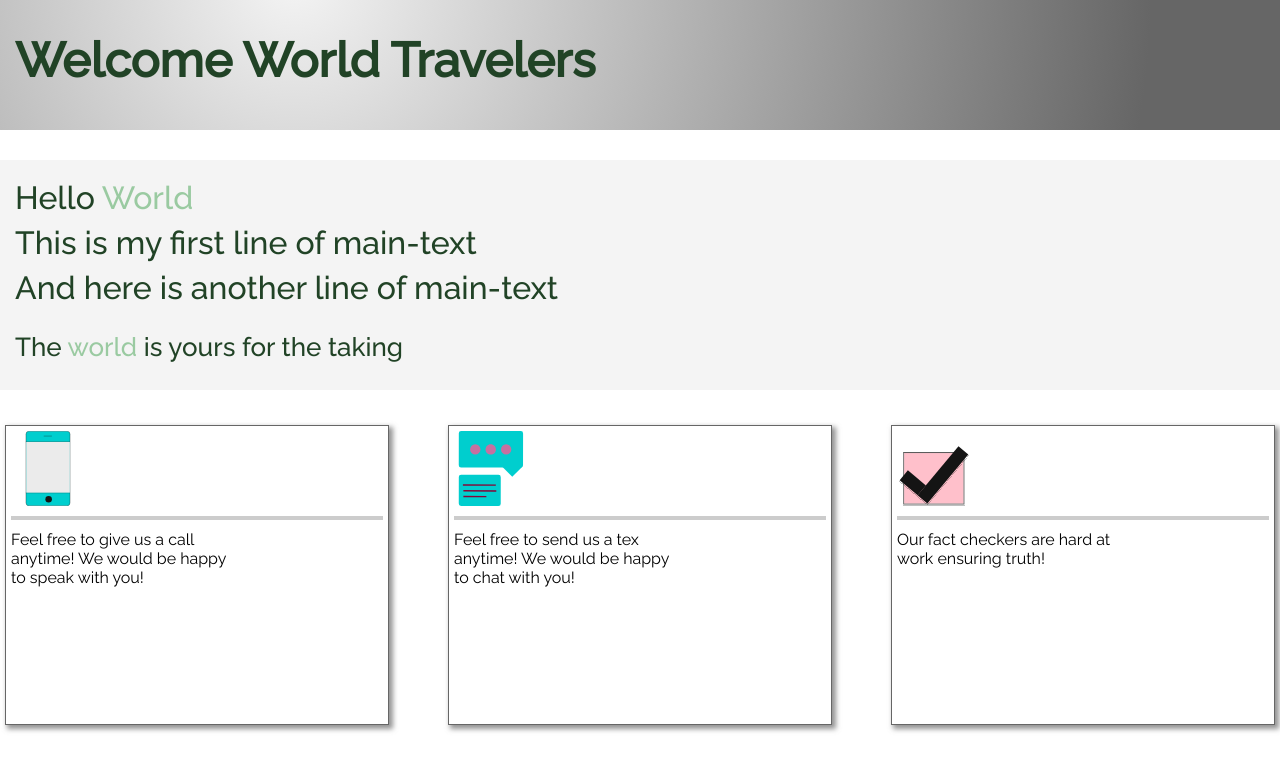
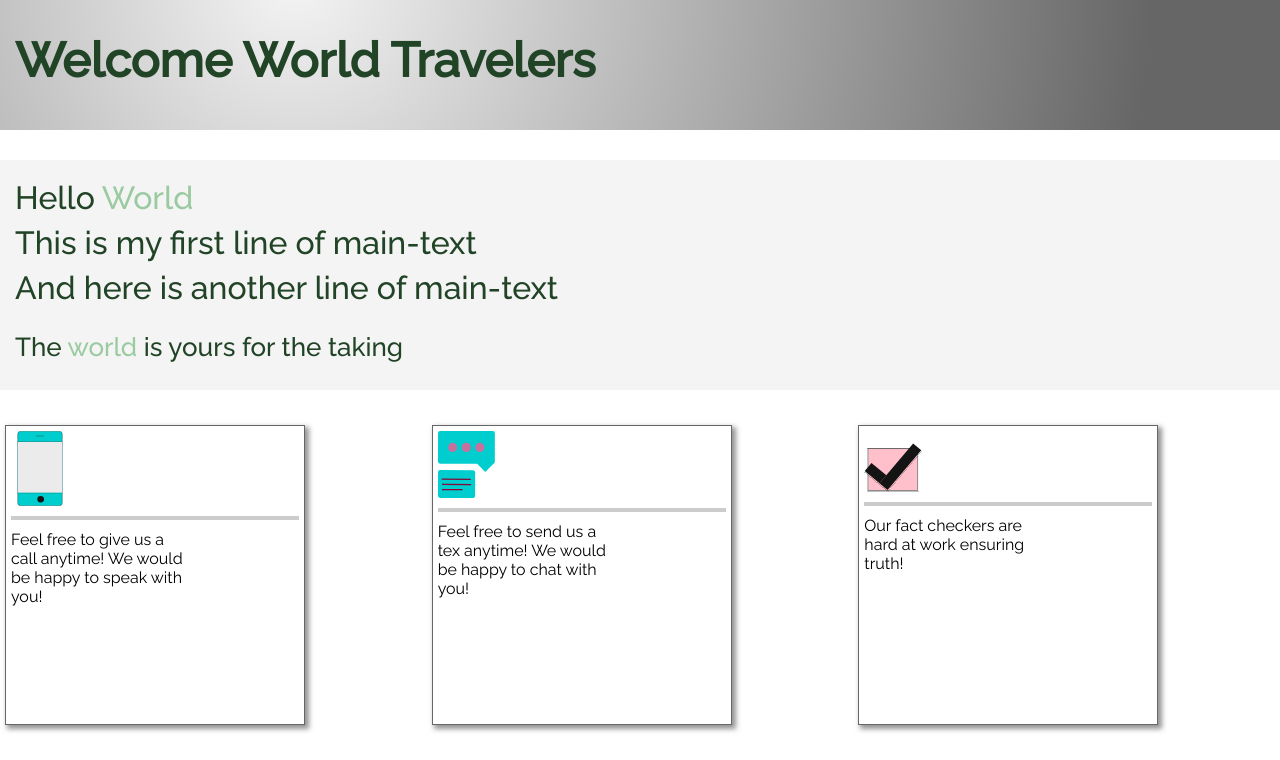
Before and after one commit to michaelpaulcuccia/pixelsandposers, a Next.js app in the folder client/: page / in a window 1280 px wide. Shown: the part 736-1496 px from the top of the page. Built offline with nearby package versions, Linux system fonts and the light colour scheme.

Commit message:
cardgrid layout component

```diff
--- a/client/components/card.js
+++ b/client/components/card.js
@@ -5,7 +5,7 @@ import * as palette from '../constants/palette';
 
 const CardWrapper = styled.div`
     min-height: 300px;
-    width: 30%;
+    max-width: 300px;
     margin: 5px;
     border: 1px solid ${palette.LIGHT_BLACK};
     padding: 5px;
--- /dev/null
+++ b/client/components/layouts/cardgrid.js
@@ -0,0 +1,17 @@
+import React from 'react';
+import styled from 'styled-components';
+
+const Wrapper = styled.div`
+    width: 100%;
+    display: grid;
+    align-items: center;
+    grid-template-columns: repeat(3, 1fr);
+`;
+
+export default function Cardgrid(children) {
+  return (
+    <Wrapper>
+        {children.children}
+    </Wrapper>
+  )
+}
--- a/client/components/fullwidth.js
+++ b/client/components/layouts/fullwidth.js
@@ -1,7 +1,7 @@
 import React from 'react';
 import styled from 'styled-components';
-import * as layout from '../constants/layout';
-import * as palette from '../constants/palette';
+import * as layout from '../../constants/layout';
+import * as palette from '../../constants/palette';
 
 const Wrapper = styled.div`
   min-height: 150px;
--- a/client/pages/index.js
+++ b/client/pages/index.js
@@ -2,8 +2,9 @@ import Head from 'next/head';
 import styled from 'styled-components';
 import Bigblock from '../components/bigblock';
 import Primarybutton from '../components/primarybutton';
-import Fullwidth from '../components/fullwidth';
+import Fullwidth from '../components/layouts/fullwidth';
 import Textblock from '../components/textblock';
+import Cardgrid from '../components/layouts/cardgrid';
 import Card from '../components/card';
 
 //SVGs
@@ -52,9 +53,11 @@ export default function Home() {
           />
       </Fullwidth>
       <Fullwidth>
-        <Card image={phone} text='Feel free to give us a call anytime! We would be happy to speak with you!'/>
-        <Card image={convo} text='Feel free to send us a tex anytime! We would be happy to chat with you!'/>
-        <Card image={check} text='Our fact checkers are hard at work ensuring truth!'/>
+        <Cardgrid>
+          <Card image={phone} text='Feel free to give us a call anytime! We would be happy to speak with you!'/>
+          <Card image={convo} text='Feel free to send us a tex anytime! We would be happy to chat with you!'/>
+          <Card image={check} text='Our fact checkers are hard at work ensuring truth!'/>
+        </Cardgrid>
       </Fullwidth>
     </>
   )
```
